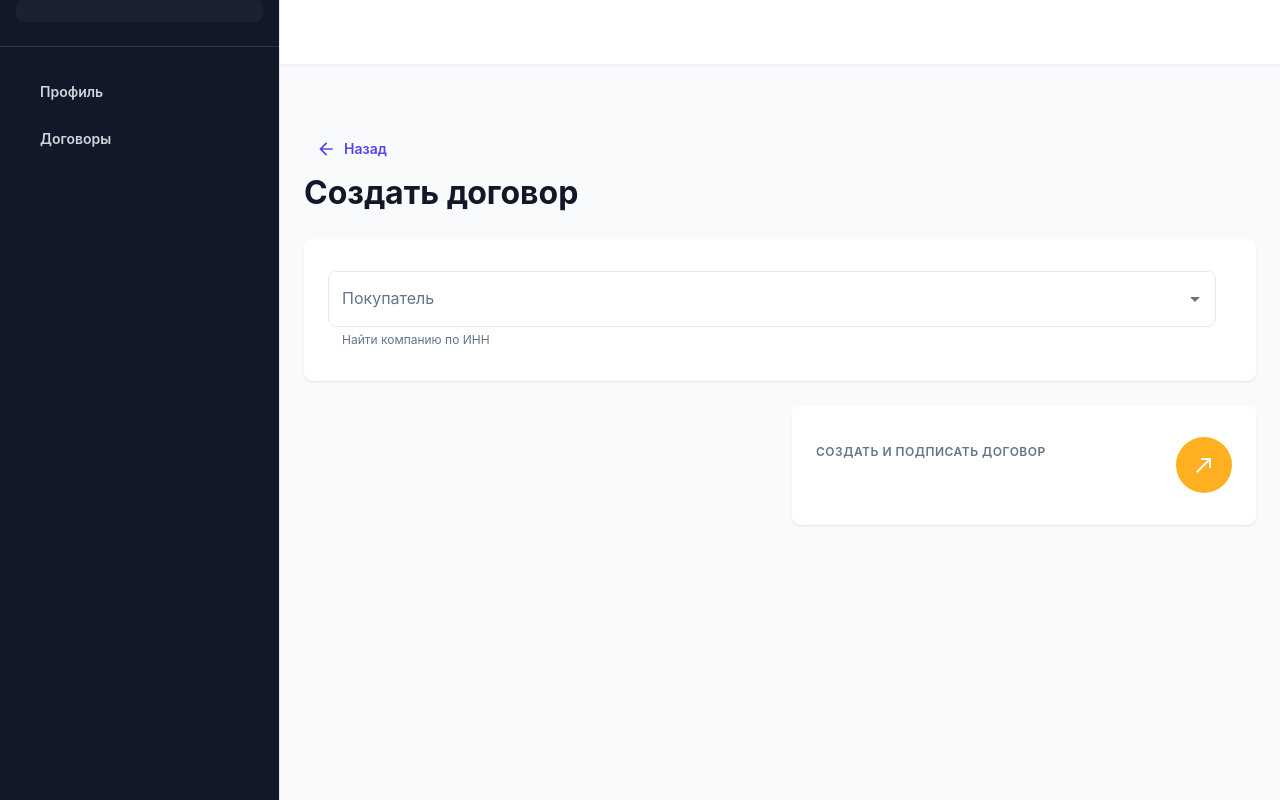
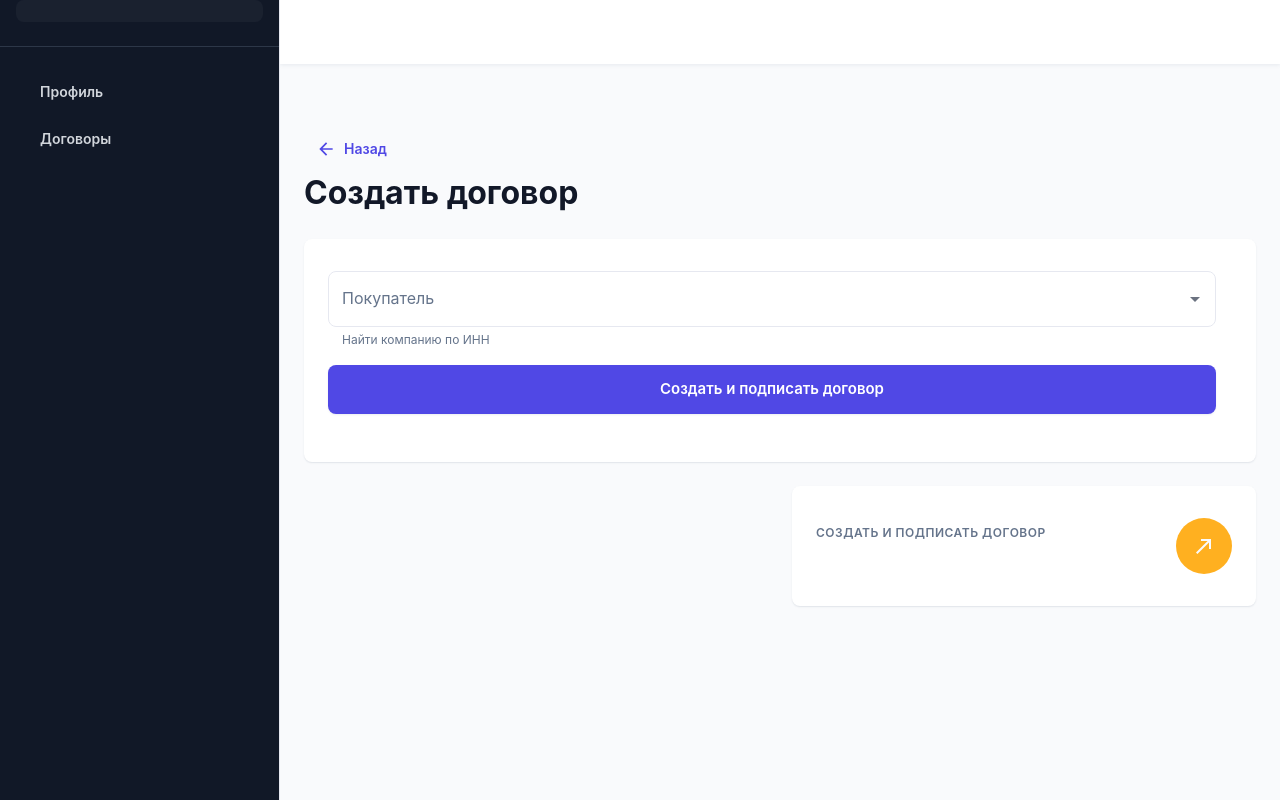
Before and after one commit to DasHaSneg/documentservice_client, a React (Create React App) app: page /create/document in a window 1280 px wide. Built offline with nearby package versions, Linux system fonts and the light colour scheme; sample sign-in values are in the browser's storage.

Commit message:
create attachment page

```diff
--- a/src/views/components/create/document/form.js
+++ b/src/views/components/create/document/form.js
@@ -1,13 +1,11 @@
-import { Card, CardContent, Grid, Box, TextField, Button, Autocomplete, CircularProgress, Typography } from "@mui/material"
-import { useFormik } from "formik";
+import { Card, CardContent, Grid, Box, TextField, Button, Autocomplete, CircularProgress, Typography } from "@mui/material";
 import { strings } from "../../../../i18n";
-import * as Yup from 'yup';
-import { useEffect, useRef, useState } from "react";
+import { useEffect, useState } from "react";
 import React from "react";
-import InputMask from 'react-input-mask';
 import { useSelector } from "react-redux";
-import { getProfileByINN } from "../../../../requests";
+import { addContract, getProfileById, getProfileByINN } from "../../../../requests";
 import { useApi } from "../../../../hooks/useApi";
+import LoadingButton from '@mui/lab/LoadingButton';
 
 
 const companies = [
@@ -35,30 +33,40 @@ const companies = [
     }
 ]
 
-function sleep(delay = 0) {
-    return new Promise((resolve) => {
-      setTimeout(resolve, delay);
-    });
-}
-
 export const CreateDocumentForm = (props) => {
-    const {strPrefix, handleSubmit} = props;
+    const {strPrefix} = props;
     const {user} = useSelector(state => state.user);
 
     const [value, setValue] = useState(null);
     const [inputValue, setInputValue] = useState('');
     const [options, setOptions] = useState([]);
-    // const loaded = useRef(false);
+
     const [error, setError] = useState('');
     const [loading, setLoading] = useState(false);
 
-    const profile = useApi(async (inn) => {
+    const [signButton, setSignButton] = useState({
+        loading: false,
+        error: false
+    });
+
+    const setSb = (field, val) => setSignButton({...signButton, [field]: val});
+
+    const profileByInn = useApi(async (inn) => {
         const profile = await getProfileByINN(inn)
         if (profile) {
-            setOptions(profile)
+            setOptions(profile);
         }
 
     });
+
+    const profile = useApi(async (id) => {
+        const profile = await getProfileById(id);
+        if (profile) {
+            return profile;
+        }
+    });
+
+
     // const fetch = React.useMemo(
     //     () =>
     //       throttle((request, callback) => {
@@ -72,8 +80,11 @@ export const CreateDocumentForm = (props) => {
         if (inputValue.length < 12) {
             return;
         }
+        if (inputValue.length > 13) {
+            return;
+        }
         if (inputValue === user.inn) {
-            setError('your inn')
+            setError('ypur inn');
             return;
         }
 
@@ -83,7 +94,7 @@ export const CreateDocumentForm = (props) => {
         setLoading(true);
 
         (async () => {
-            await profile.fetch(inputValue)
+            await profileByInn.fetch(inputValue)
 
             if (active) {
                 setLoading(false);
@@ -95,7 +106,38 @@ export const CreateDocumentForm = (props) => {
             active = false;
         };
 
+
     }, [inputValue]);
+
+    const sign = useApi(async (userProfile) => {
+        console.log({
+            sellerProfile: userProfile,
+            buyerProfile: value
+        })
+
+        const result = await addContract({
+            sellerProfile: userProfile,
+            buyerProfile: value
+        });
+
+        if (result) {
+            console.log(result);
+        }
+
+    });
+
+    const handleSignClick = async () => {
+
+        if (!value) {
+            return;
+        }
+        setSb('loading', true);
+
+        let [userProfile] = await profile.fetch(JSON.parse(localStorage.getItem('user')).profile_id)
+        await sign.fetch(userProfile);
+
+        setSb('loading', false);
+    }
 
     return(
         <Card>
@@ -122,7 +164,7 @@ export const CreateDocumentForm = (props) => {
                                     setValue(newValue);
                                 }}
                                 onInputChange={(event, newInputValue) => {
-                                    setInputValue(newInputValue);
+                                    setInputValue(newInputValue)
                                 }}
                                 loading={loading}
                                 renderInput={(params) => (
@@ -154,6 +196,20 @@ export const CreateDocumentForm = (props) => {
                                     );
                                 }}
                                 />
+                                <Box sx={{ py: 2}}>
+                                    <LoadingButton
+                                        color="primary"
+                                        //disabled={signButton.loading}
+                                        fullWidth
+                                        size="large"
+                                        type="submit"
+                                        variant="contained"
+                                        loading={signButton.loading}
+                                        onClick={handleSignClick}
+                                    >
+                                        {strings(`${strPrefix}.signButton`)}
+                                    </LoadingButton>
+                                </Box>
                         </Grid>
                     </Grid>
                 </Grid>
```
